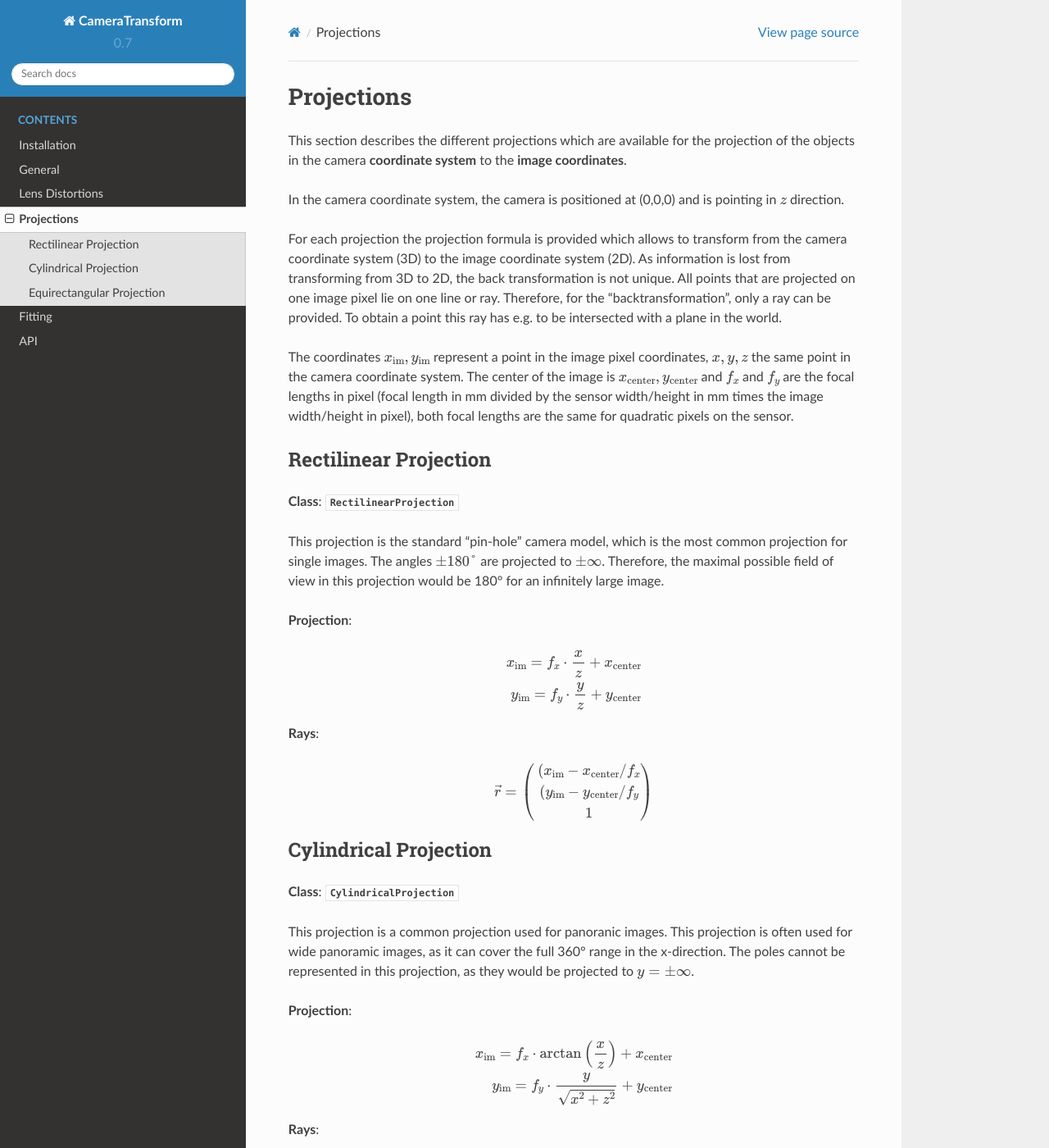
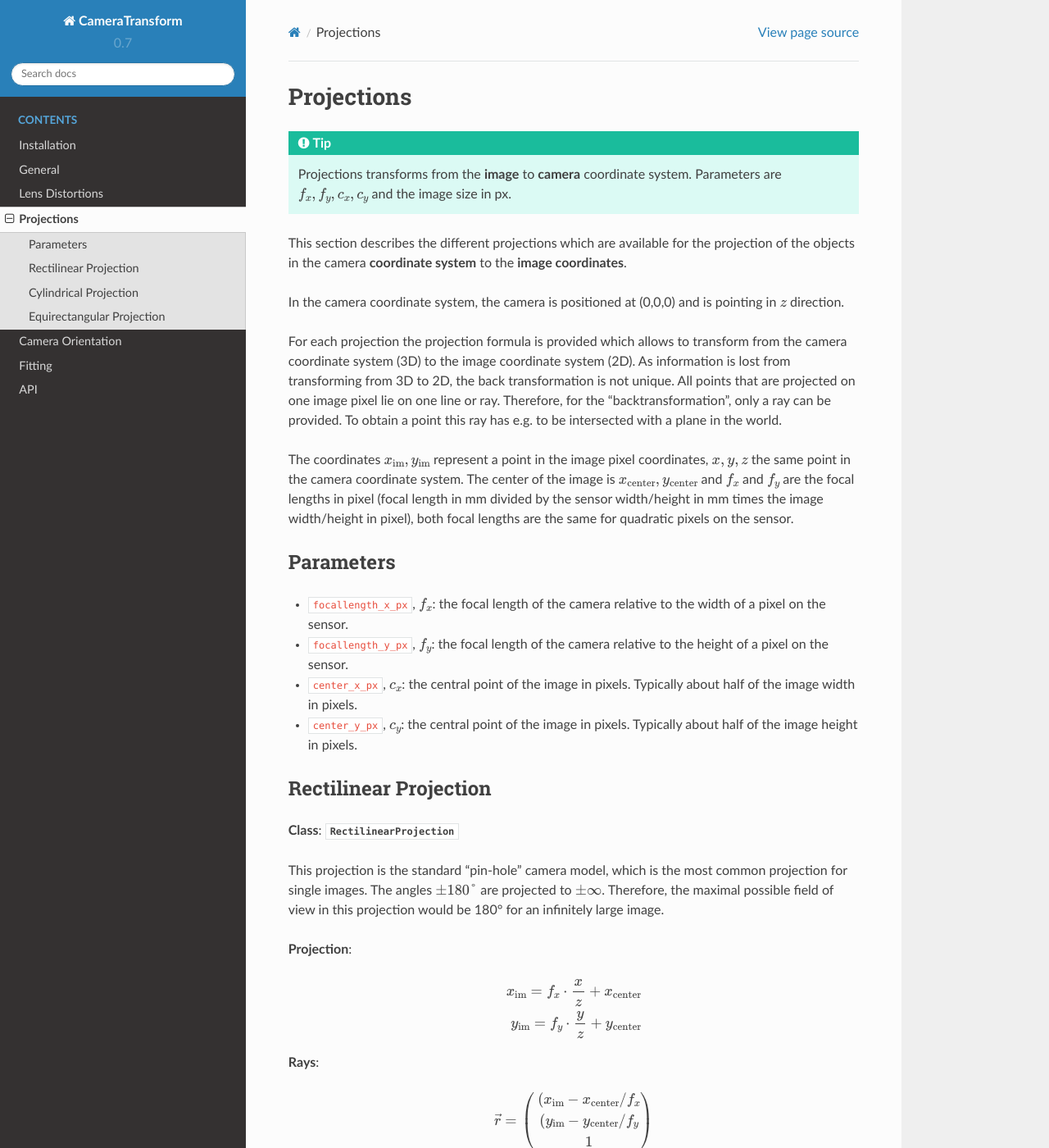
Before and after one commit to rgerum/cameratransform, a Sphinx documentation site: the page built from docs/projections.rst, in a window 1280 px wide and 1400 px high. Shown: the whole window at 82% size. Built offline with Sphinx 7.4.7 and the Read the Docs theme 2.0.0, drawn with Linux system fonts in a browser that asks for light colours.

```diff
--- a/docs/index.rst
+++ b/docs/index.rst
@@ -14,6 +14,7 @@ the camera space to the world space and back.
    general
    lens_distortion
    projections
+   spatial
    fitting
    api
 
--- a/docs/lens_distortion.rst
+++ b/docs/lens_distortion.rst
@@ -1,5 +1,8 @@
 Lens Distortions
 ================
+
+.. tip::
+    Lens distortion transforms from the **distorted** to **image**. Parameters are :math:`k_1, k_2, k_3` or :math:`a, b, c`.
 
 As often the lenses of cameras do not provide a perfect projection on the image plane but introduce some distortions,
 applications that work with images need to include the distortions of the lens. The distortions are mostly radial
--- a/docs/projections.rst
+++ b/docs/projections.rst
@@ -1,5 +1,8 @@
 Projections
 ===========
+
+.. tip::
+    Projections transforms from the **image** to **camera** coordinate system. Parameters are :math:`f_x, f_y, c_x, c_y` and the image size in px.
 
 This section describes the different projections which are available for the projection of the objects in the camera
 **coordinate system** to the **image coordinates**.
@@ -17,6 +20,12 @@ same point in the camera coordinate system. The center of the image is
 :math:`x_\mathrm{center},y_\mathrm{center}` and :math:`f_x` and :math:`f_y` are the focal lengths in pixel (focal length in mm divided by
 the sensor width/height in mm times the image width/height in pixel), both focal lengths are the same for quadratic pixels on the sensor.
 
+Parameters
+----------
+- ``focallength_x_px``, :math:`f_x`: the focal length of the camera relative to the width of a pixel on the sensor.
+- ``focallength_y_px``, :math:`f_y`: the focal length of the camera relative to the height of a pixel on the sensor.
+- ``center_x_px``, :math:`c_x`: the central point  of the image in pixels. Typically about half of the image width in pixels.
+- ``center_y_px``, :math:`c_y`: the central point of the image in pixels. Typically about half of the image height in pixels.
 
 Rectilinear Projection
 ----------------------
```
Also changed, not shown: docs/spatial.rst (added, +78 -0 lines).
